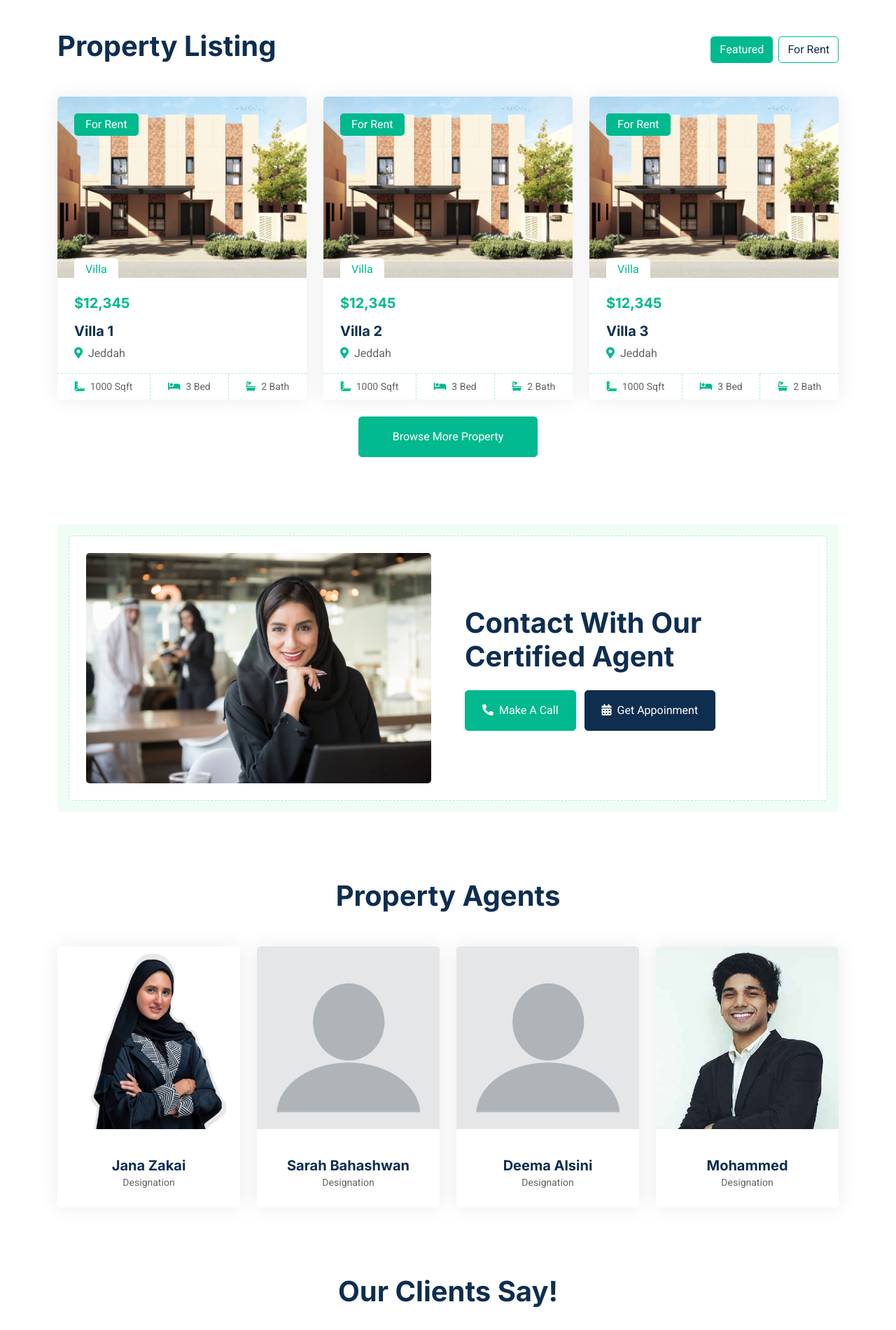
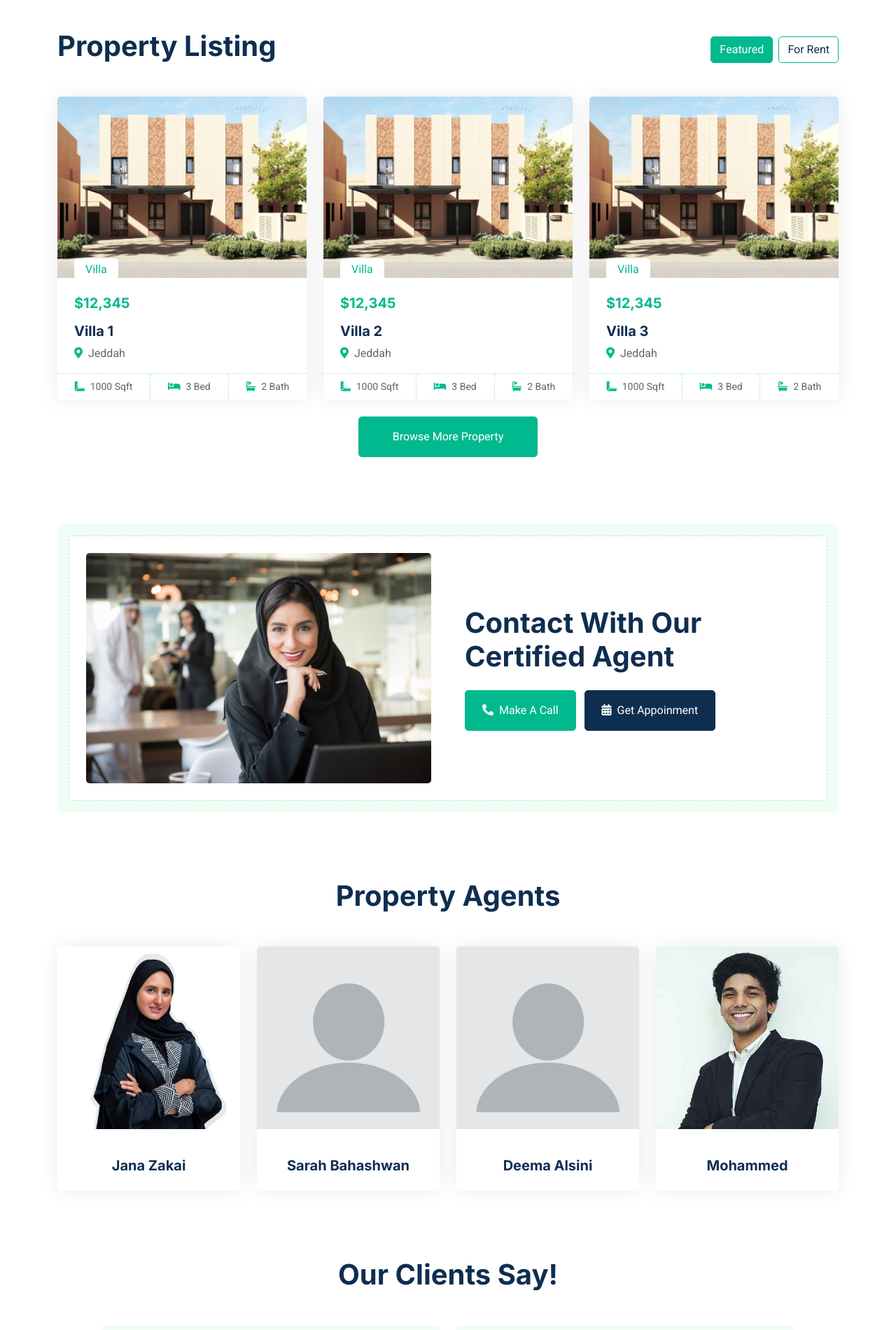
Before and after one commit to Jzakai/rentalhub, a plain HTML site: page index.html in a window 1280 px wide. Shown: the part 1754-3654 px from the top of the page at 70% size. Drawn offline with nearby package versions, Linux system fonts and the light colour scheme.

Commit message:
new update by sarah

```diff
--- a/index.html
+++ b/index.html
@@ -243,7 +243,7 @@
                                 <div class="property-item rounded overflow-hidden">
                                     <div class="position-relative overflow-hidden">
                                         <a href=""><img class="img-fluid" src="img/villa.jpg" alt=""></a>
-                                        <div class="bg-primary rounded text-white position-absolute start-0 top-0 m-4 py-1 px-3">For Rent</div>
+
                                         <div class="bg-white rounded-top text-primary position-absolute start-0 bottom-0 mx-4 pt-1 px-3">Villa</div>
                                     </div>
                                     <div class="p-4 pb-0">
@@ -262,7 +262,7 @@
                                 <div class="property-item rounded overflow-hidden">
                                     <div class="position-relative overflow-hidden">
                                         <a href=""><img class="img-fluid" src="img/villa.jpg" alt=""></a>
-                                        <div class="bg-primary rounded text-white position-absolute start-0 top-0 m-4 py-1 px-3">For Rent</div>
+
                                         <div class="bg-white rounded-top text-primary position-absolute start-0 bottom-0 mx-4 pt-1 px-3">Villa</div>
                                     </div>
                                     <div class="p-4 pb-0">
@@ -281,7 +281,7 @@
                                 <div class="property-item rounded overflow-hidden">
                                     <div class="position-relative overflow-hidden">
                                         <a href=""><img class="img-fluid" src="img/villa.jpg" alt=""></a>
-                                        <div class="bg-primary rounded text-white position-absolute start-0 top-0 m-4 py-1 px-3">For Rent</div>
+
                                         <div class="bg-white rounded-top text-primary position-absolute start-0 bottom-0 mx-4 pt-1 px-3">Villa</div>
                                     </div>
                                     <div class="p-4 pb-0">
@@ -349,7 +349,7 @@
                             </div>
                             <div class="text-center p-4 mt-3">
                                 <h5 class="fw-bold mb-0">Jana Zakai</h5>
-                                <small>Designation</small>
+
                             </div>
                         </div>
                     </div>
@@ -363,7 +363,7 @@
                             </div>
                             <div class="text-center p-4 mt-3">
                                 <h5 class="fw-bold mb-0">Sarah Bahashwan</h5>
-                                <small>Designation</small>
+
                             </div>
                         </div>
                     </div>
@@ -377,7 +377,7 @@
                             </div>
                             <div class="text-center p-4 mt-3">
                                 <h5 class="fw-bold mb-0">Deema Alsini</h5>
-                                <small>Designation</small>
+
                             </div>
                         </div>
                     </div>
@@ -391,7 +391,7 @@
                             </div>
                             <div class="text-center p-4 mt-3">
                                 <h5 class="fw-bold mb-0">Mohammed</h5>
-                                <small>Designation</small>
+
                             </div>
                         </div>
                     </div>
```
Also changed, not shown: contact.html (+1 -1 lines), property-agent.html (+5 -6 lines), property-type.html (+1 -1 lines).
